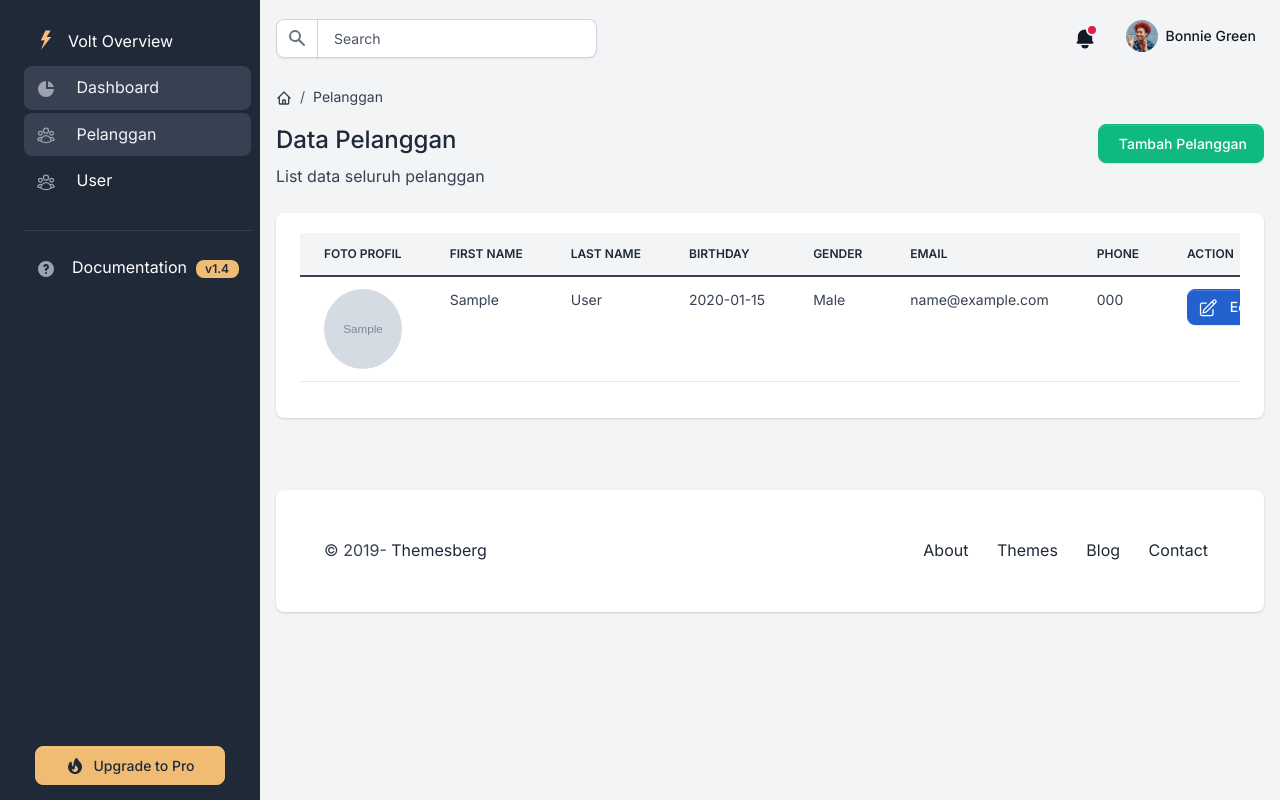
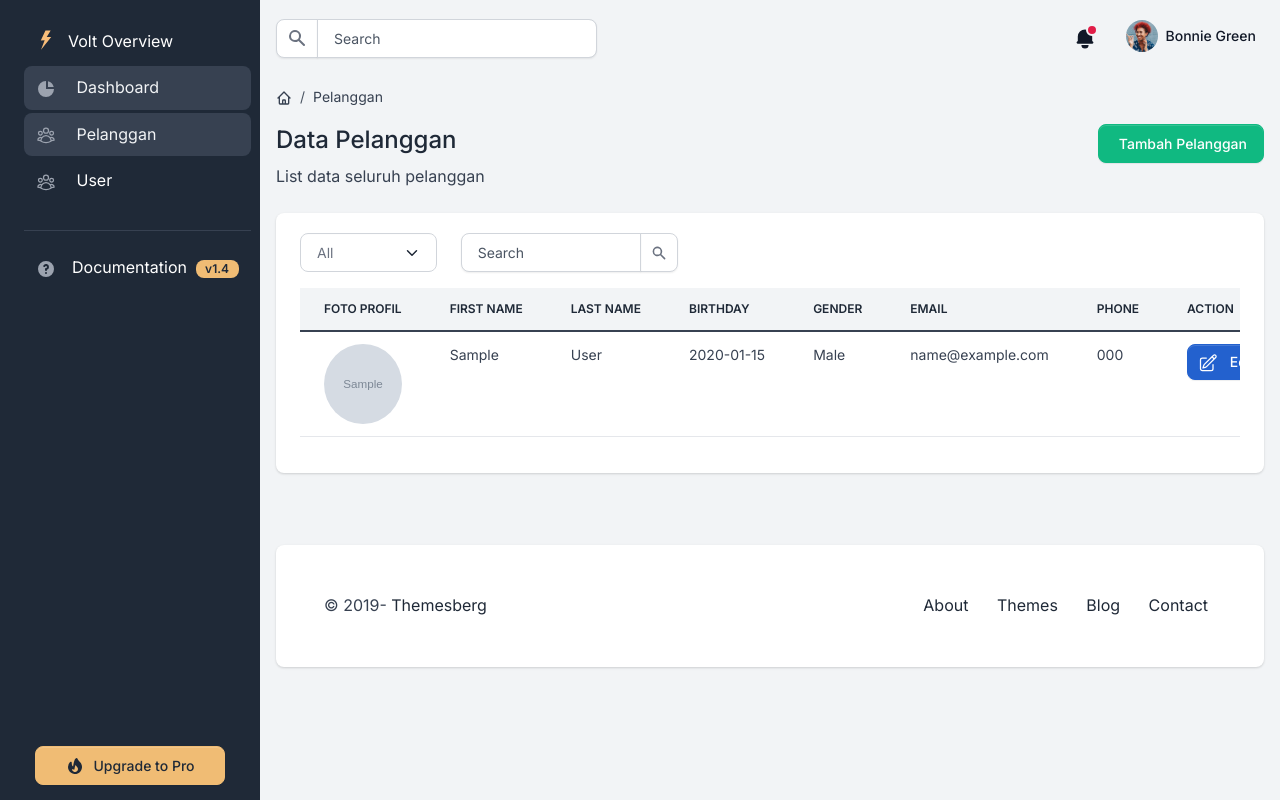
Before and after one commit to enderbook/laravel_luqman_2tia, a Laravel app: page /pelanggan in a window 1280 px wide. Run offline with Laravel 12, Linux system fonts and the light colour scheme; tables that the repository leaves empty hold one stand-in row (values such as "Sample post"); grey boxes marked "Sample" are stand-in pictures; some libraries are stand-ins or nearby versions.

Commit message:
Filter & Search

```diff
--- a/app/Http/Controllers/PelangganController.php
+++ b/app/Http/Controllers/PelangganController.php
@@ -12,11 +12,21 @@ class PelangganController extends Controller
     /**
      * Display a listing of the resource.
      */
-    public function index()
+
+    public function index(Request $request)
     {
-        $data['dataPelanggan'] = Pelanggan::paginate(10);
+        $filterableColumns = ['gender'];
+
+        $searchableColumns = ['first_name','last_name','email'];
+
+        $data['dataPelanggan'] = Pelanggan::filter($request,$filterableColumns)
+                        ->search($request,$searchableColumns)
+                        ->paginate(10)->withQueryString();
+
         return view('admin.pelanggan.index', $data);
     }
+
+
 
     public function detail()
     {
--- a/app/Models/Pelanggan.php
+++ b/app/Models/Pelanggan.php
@@ -3,7 +3,7 @@
 namespace App\Models;
 
 use Illuminate\Database\Eloquent\Model;
-
+use Illuminate\Database\Eloquent\Builder;
 class Pelanggan extends Model
 {
     protected $table      = 'biodata_1102';
@@ -17,4 +17,25 @@ class Pelanggan extends Model
         'phone',
         'foto_profil'
     ];
+
+    public function scopeFilter(Builder $query, $request, array $filterableColumns): Builder
+    {
+        foreach ($filterableColumns as $column) {
+            if ($request->filled($column)) {
+                $query->where($column, $request->input($column));
+            }
+        }
+        return $query;
+    }
+
+    public function scopeSearch($query, $request, array $columns)
+    {
+        if ($request->filled('search')) {
+            $query->where(function($q) use ($request, $columns) {
+                foreach ($columns as $column) {
+                    $q->orWhere($column, 'LIKE', '%' . $request->search . '%');
+                }
+            });
+        }
+    }
 }
--- a/resources/views/admin/pelanggan/index.blade.php
+++ b/resources/views/admin/pelanggan/index.blade.php
@@ -37,6 +37,29 @@
                 <div class="card border-0 shadow mb-4">
                     <div class="card-body">
                         <div class="table-responsive">
+                            <form method="GET" action="{{ route('pelanggan.index') }}" class="mb-3">
+                                <div class="row">
+                                    <div class="col-md-2">
+                                        <select name="gender" class="form-select"  onchange="this.form.submit()">
+                                            <option value="">All</option>
+                                            <option value="Male" {{ request('gender')=='Male' ? 'selected' : '' }}>Male</option>
+                                            <option value="Female" {{ request('gender')=='Female' ? 'selected' : '' }}>Female</option>
+                                        </select>
+                                    </div>
+
+                                    <div class="col-md-3">
+                                        <div class="input-group">
+                                            <input type="text" name="search" class="form-control" id="exampleInputIconRight" value="{{request('search')}}" placeholder="Search" aria-label="Search">
+                                            <button type="submit" class="input-group-text" id="basic-addon2">
+                                            <svg class="icon icon-xxs" fill="currentColor" viewBox="0 0 20 20" xmlns="http://www.w3.org/2000/svg"><path fill-rule="evenodd" d="M8 4a4 4 0 100 8 4 4 0 000-8zM2 8a6 6 0 1110.89 3.476l4.817 4.817a1 1 0 01-1.414 1.414l-4.816-4.816A6 6 0 012 8z" clip-rule="evenodd"></path></svg>
+                                            </button>
+                                            @if(request('search'))
+                                                    <a href="{{ request()->fullUrlWithQuery(['search'=> null]) }}" class="btn btn-outline-secondary ml-3" id="clear-search"> Clear</a>
+                                            @endif
+                                        </div>
+                                    </div>
+                                </div>
+                            </form>
                             <table id="table-pelanggan"
                                 class="table table-centered table-nowrap mb-0 rounded">
 
```
Also changed, not shown: app/Http/Controllers/UserController.php (+8 -3 lines), app/Models/User.php (+11 -0 lines), database/seeders/CreateFirstUser.php (+13 -5 lines), resources/views/admin/user/index.blade.php (+20 -0 lines).
